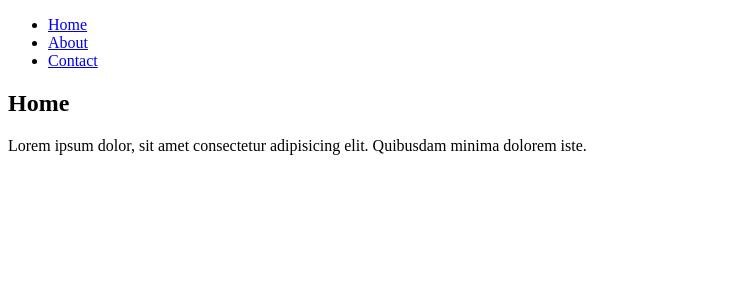
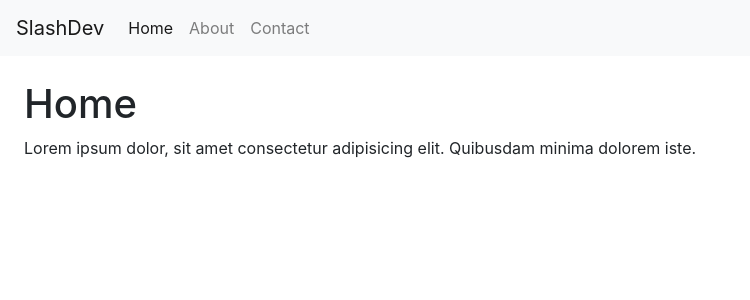
Before and after one commit to JoakimTeixeira/new-project, a React (Create React App) app: page / in a window 1280 px wide. Shown: the top 300 px of the page, without its empty margins (0-750 px from the left). Built offline with nearby package versions, Linux system fonts and the light colour scheme.

Commit message:
Add react-boostrap

```diff
--- a/package.json
+++ b/package.json
@@ -6,7 +6,9 @@
     "@testing-library/jest-dom": "^5.11.6",
     "@testing-library/react": "^11.1.2",
     "@testing-library/user-event": "^12.2.2",
+    "bootstrap": "^4.5.3",
     "react": "^17.0.1",
+    "react-bootstrap": "^1.4.0",
     "react-dom": "^17.0.1",
     "react-router-dom": "^5.2.0",
     "react-scripts": "4.0.0",
--- a/src/App.jsx
+++ b/src/App.jsx
@@ -1,11 +1,11 @@
 import React from 'react';
 import { BrowserRouter, Route, Switch } from 'react-router-dom';
 import { Home, About, Contact } from 'pages';
-import Navbar from 'components/Navbar';
+import NavBar from 'components/NavBar';
 
 const App = () => (
   <BrowserRouter>
-    <Navbar />
+    <NavBar />
 
     <Switch>
       <Route exact path="/">
--- /dev/null
+++ b/src/components/NavBar.jsx
@@ -0,0 +1,18 @@
+import React from 'react';
+import { NavLink, Link } from 'react-router-dom';
+import {
+  Navbar, Nav,
+} from 'react-bootstrap';
+
+const NavBar = () => (
+  <Navbar bg="light" expand="lg">
+    <Navbar.Brand as={Link} to="/">SlashDev</Navbar.Brand>
+    <Nav>
+      <Nav.Link as={NavLink} to="/" exact>Home</Nav.Link>
+      <Nav.Link as={NavLink} to="/about">About</Nav.Link>
+      <Nav.Link as={NavLink} to="/contact">Contact</Nav.Link>
+    </Nav>
+  </Navbar>
+);
+
+export default NavBar;
--- a/src/components/Navbar.jsx
+++ /dev/null
@@ -1,22 +0,0 @@
-import React from 'react';
-import { Link } from 'react-router-dom';
-
-const Navbar = () => (
-  <header>
-    <nav>
-      <ul>
-        <li>
-          <Link to="/">Home</Link>
-        </li>
-        <li>
-          <Link to="/about">About</Link>
-        </li>
-        <li>
-          <Link to="/contact">Contact</Link>
-        </li>
-      </ul>
-    </nav>
-  </header>
-);
-
-export default Navbar;
--- a/src/index.jsx
+++ b/src/index.jsx
@@ -1,5 +1,6 @@
 import React from 'react';
 import ReactDOM from 'react-dom';
 import App from 'App';
+import 'bootstrap/dist/css/bootstrap.min.css';
 
 ReactDOM.render(<App />, document.getElementById('root'));
--- a/src/pages/About.jsx
+++ b/src/pages/About.jsx
@@ -1,7 +1,7 @@
 import React from 'react';
 
 const About = () => (
-  <article>
+  <article className="m-4">
     <h1>About</h1>
     <p>Lorem ipsum dolor, sit amet consectetur adipisicing elit. Quibusdam minima dolorem iste.</p>
   </article>
--- a/src/pages/Contact.jsx
+++ b/src/pages/Contact.jsx
@@ -1,7 +1,7 @@
 import React from 'react';
 
 const Contact = () => (
-  <article>
+  <article className="m-4">
     <h1>Contact</h1>
     <p>Lorem ipsum dolor, sit amet consectetur adipisicing elit. Quibusdam minima dolorem iste.</p>
   </article>
--- a/src/pages/Home.jsx
+++ b/src/pages/Home.jsx
@@ -1,7 +1,7 @@
 import React from 'react';
 
 const Home = () => (
-  <article>
+  <article className="m-4">
     <h1>Home</h1>
     <p>Lorem ipsum dolor, sit amet consectetur adipisicing elit. Quibusdam minima dolorem iste.</p>
   </article>
```
Also changed, not shown: 1 other file (tests, documents, lock files or other folders).
